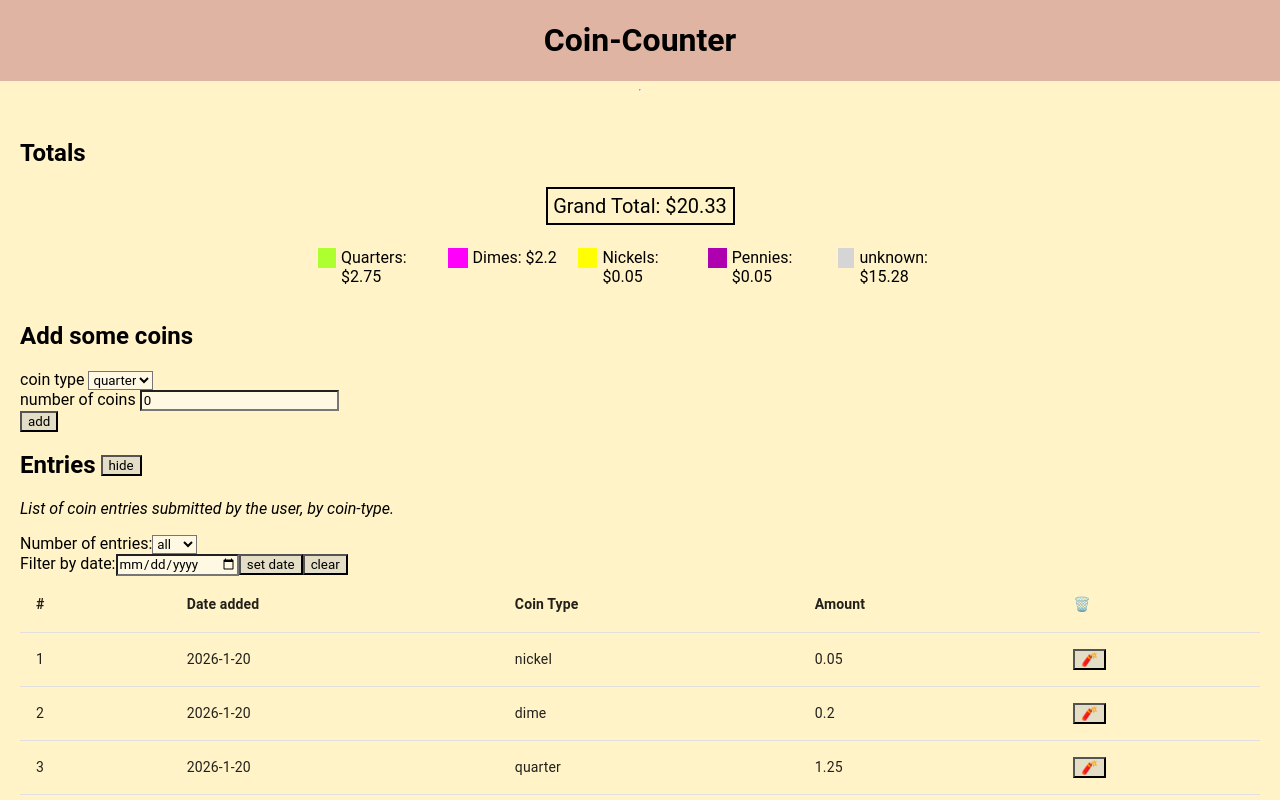
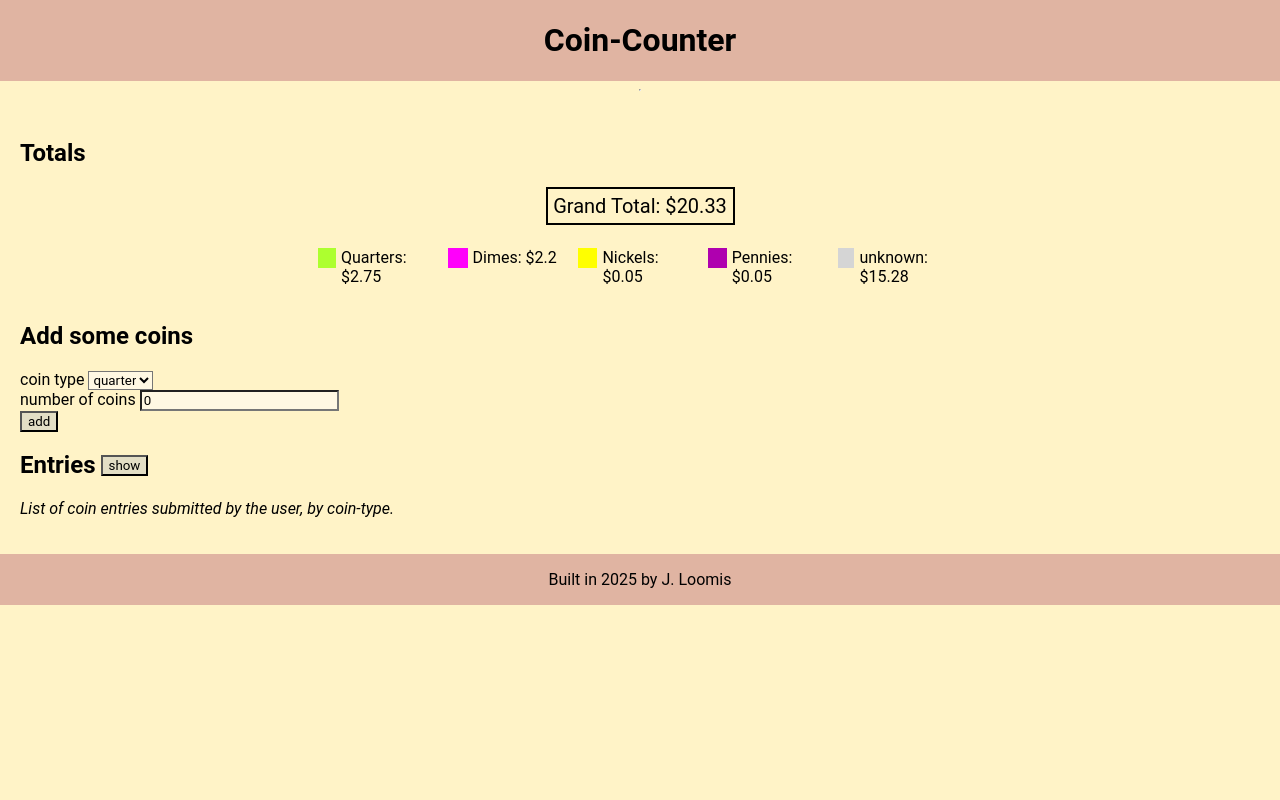
Before and after one commit to Joehl1103/coin-counter, a React (Vite) app: page / in a window 1280 px wide. Shown: the top 800 px of the page. Built offline with nearby package versions, Linux system fonts and the light colour scheme; data requests are answered from the project's data file.

Commit message:
set default for entries to be hidden

```diff
--- a/src/components/entries/Entries.jsx
+++ b/src/components/entries/Entries.jsx
@@ -17,7 +17,7 @@ const Entries = ({ entries, setEntries, handleNotification }) => {
   const [option, setOption] = useState("all");
   const [filterDate, setFilterDate] = useState("");
   const [filteredEntries, setFilteredEntries] = useState([]);
-  const [displayConst, setDisplayConst] = useState("contents");
+  const [displayConst, setDisplayConst] = useState("none");
   useEffect(() => {
     const filteredEntries = filterTableEntries(entries, option, filterDate);
     setFilteredEntries(filteredEntries);
```
